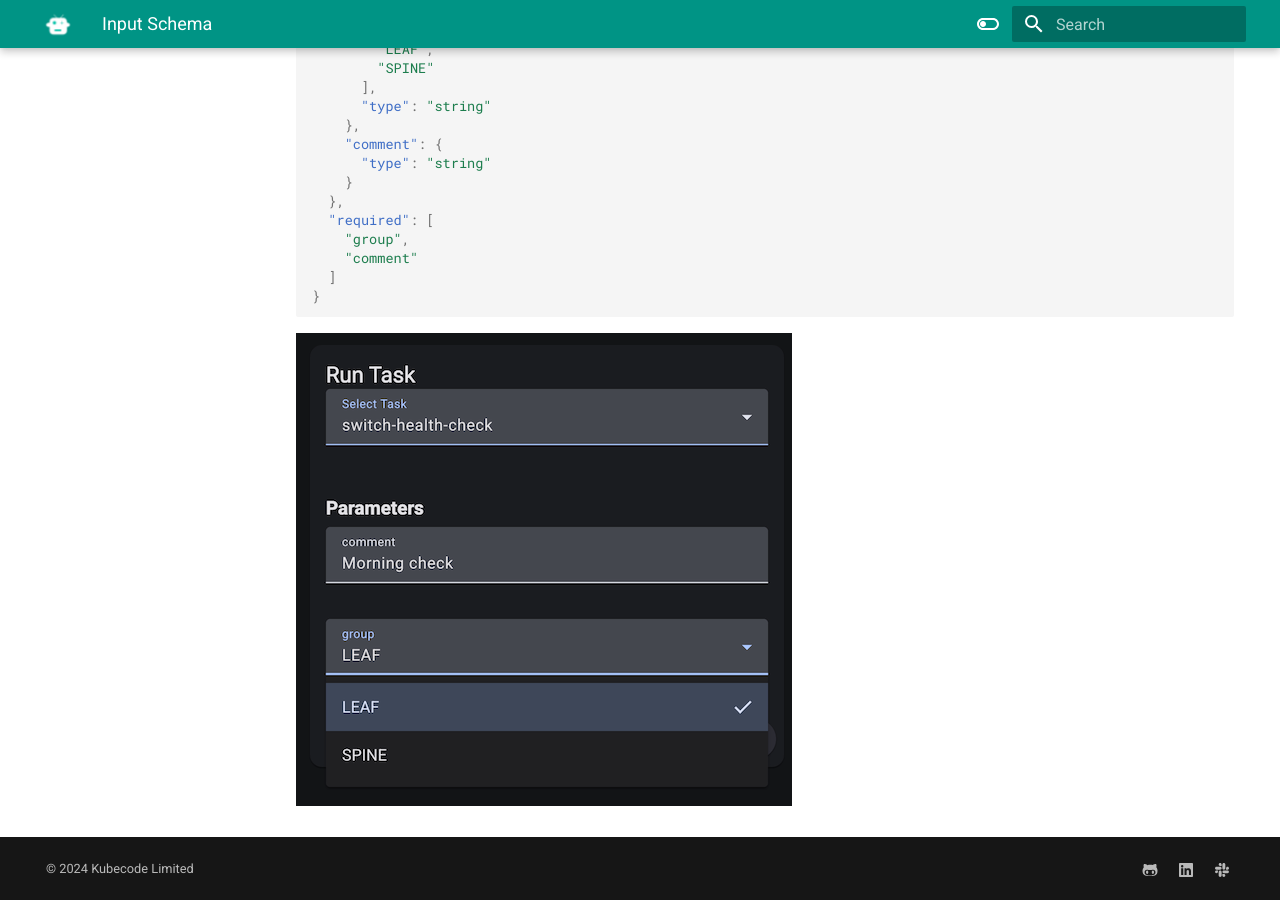
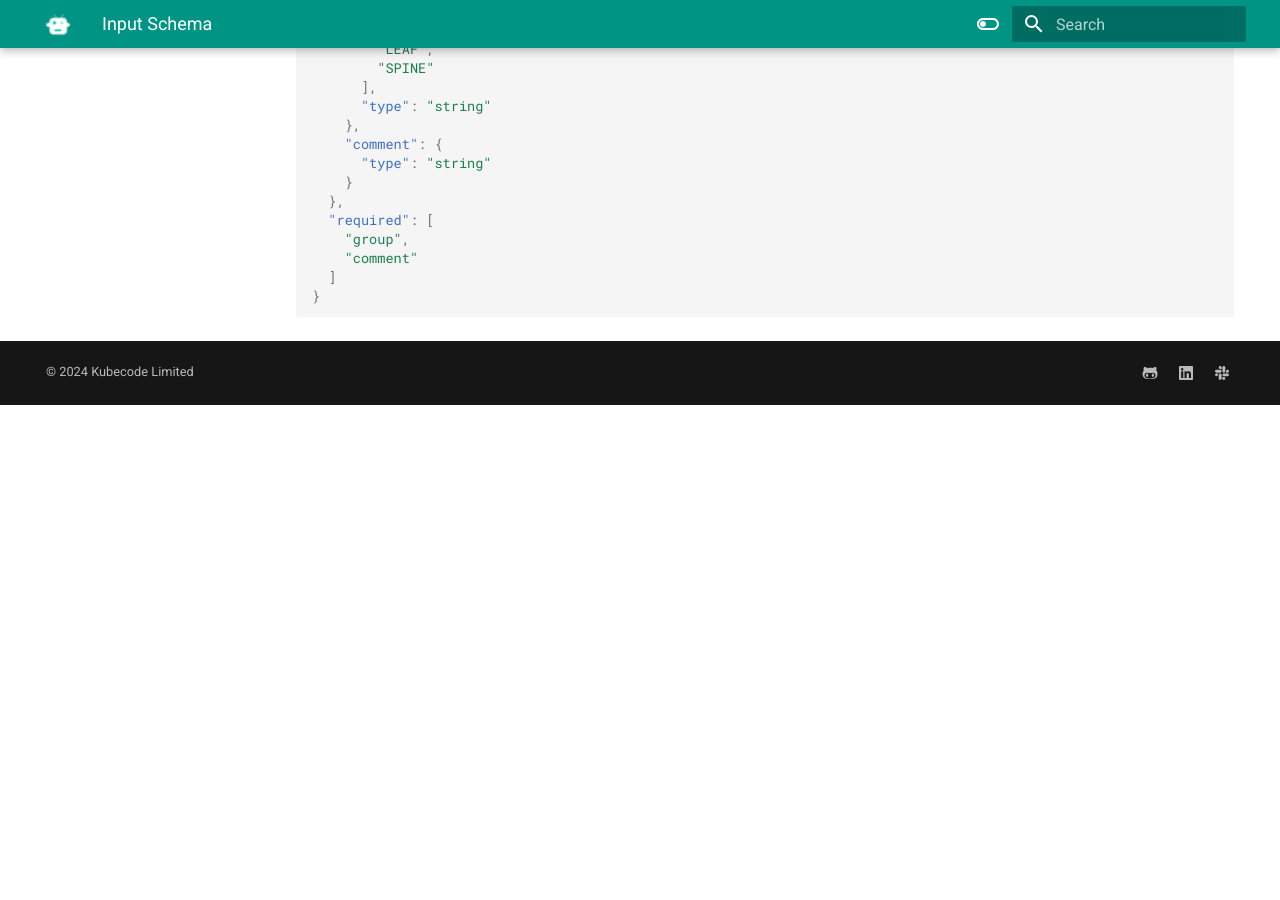
Before and after one commit to kriten-io/kriten-docs, an MkDocs documentation site: the page built from docs/user_guide/input_schema.md, in a window 1280 px wide and 900 px high, scrolled down 869 px. Built offline with MkDocs 1.6.1 and Material for MkDocs 9.7.7, drawn with Linux system fonts in a browser that asks for light colours; after the commit the page ends 1274 px from its top, so only the background shows below that.

Commit message:
Remove Kriten input schema image
Remove image of Kriten input schema from documentation.

````diff
--- a/docs/user_guide/input_schema.md
+++ b/docs/user_guide/input_schema.md
@@ -49,5 +49,3 @@ For example, task requires two fields, one text and one dropdown:
   ]
 }
 ```
-
-![Kriten input schema](../assets/kriten-input-schema.png)
````
